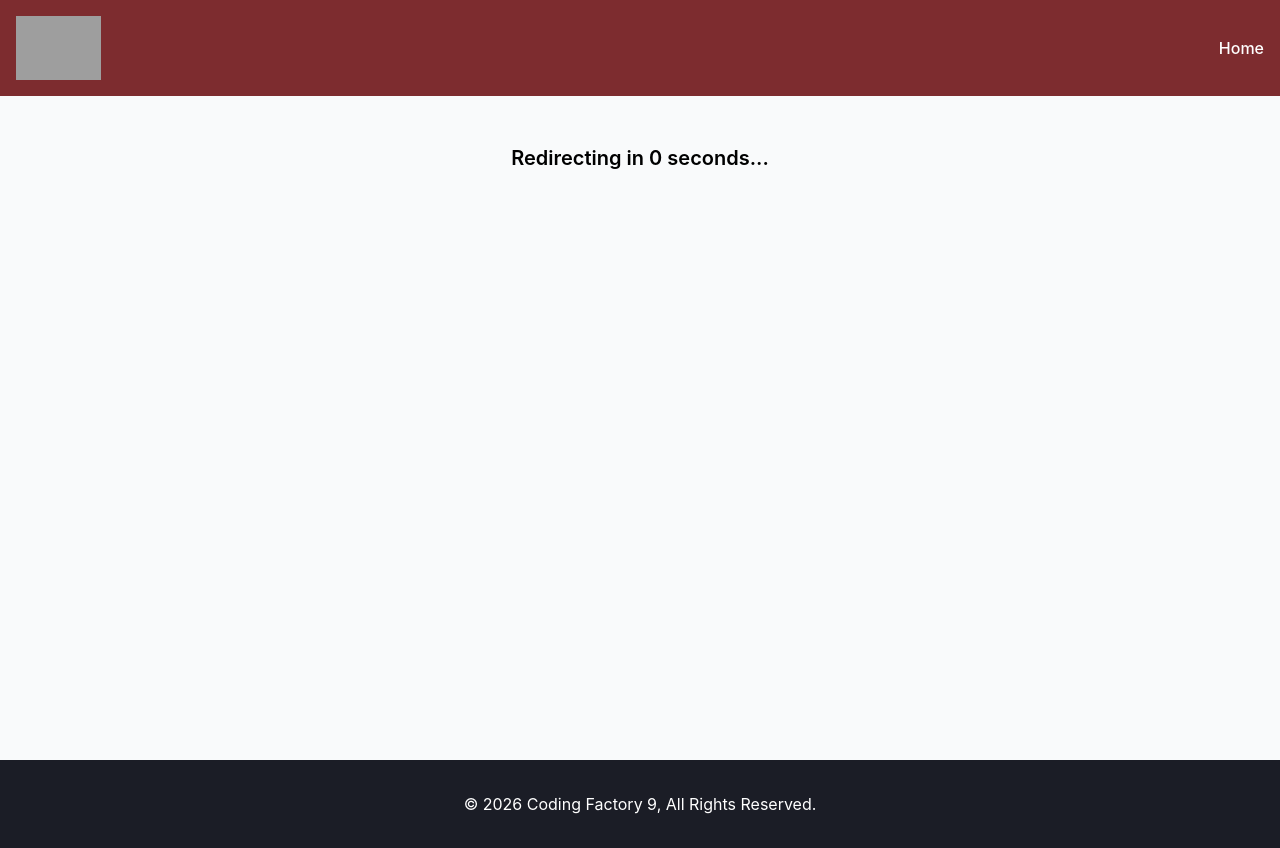
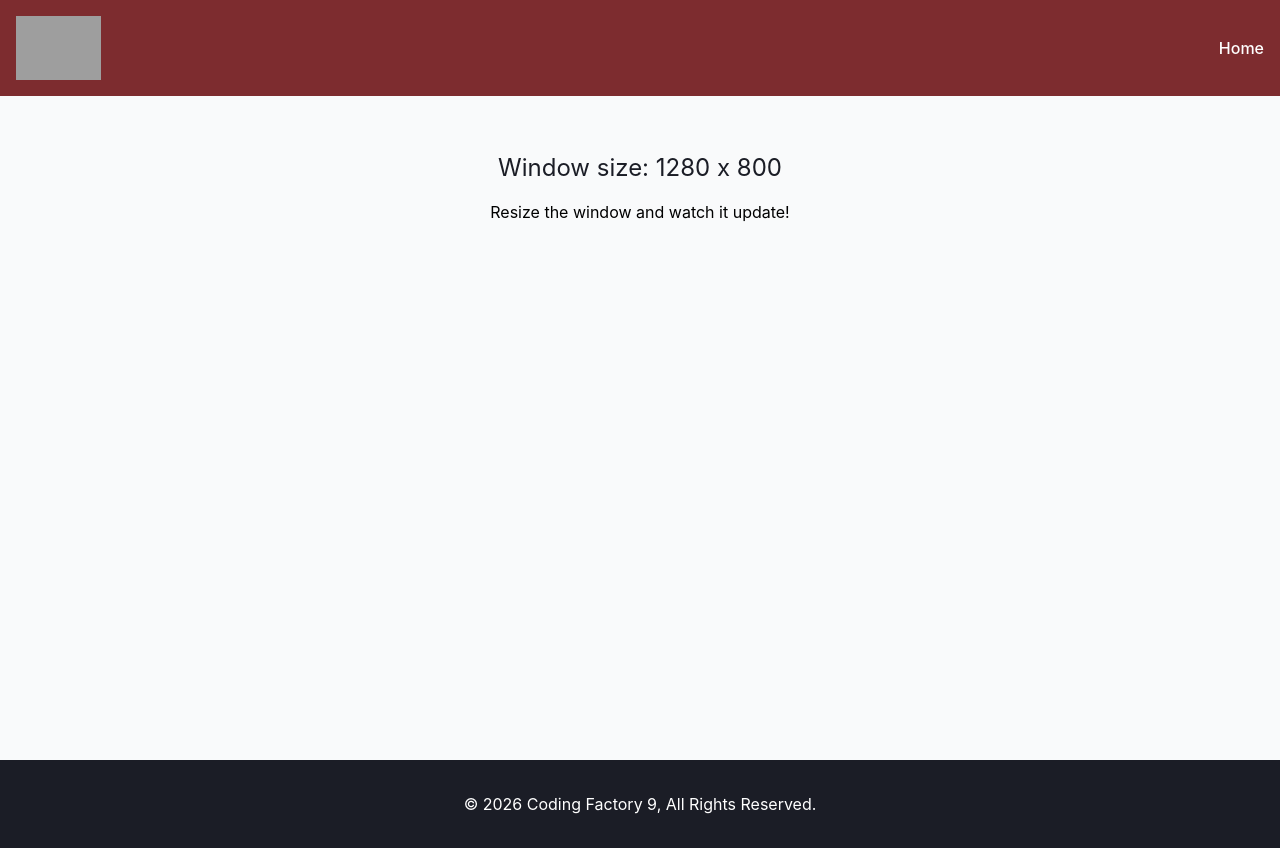
Before and after one commit to PantelisTs/cf9-react, a React (Vite) app: page / in a window 1280 px wide. Before the commit this address led to /examples. Built offline with nearby package versions, Linux system fonts and the light colour scheme; grey boxes are pictures that could not be loaded.

Commit message:
feat: add WindowSize component

```diff
--- a/src/App.tsx
+++ b/src/App.tsx
@@ -4,7 +4,8 @@
 // import ArrowFunctionalComponent from "./components/LessonTwo/ArrowFunctionalComponent.tsx";
 import Layout from "./components/Layout.tsx";
 // import AutoRedirect from "./components/LessonSix/AutoRedirect.tsx";
-import AutoRedirectAdvanced from "./components/LessonSix/AutoRedirectAdvanced.tsx";
+// import AutoRedirectAdvanced from "./components/LessonSix/AutoRedirectAdvanced.tsx";
+import WindowSize from "./components/LessonSix/WindowSize.tsx";
 // import Counter from "./components/LessonFour/Counter.tsx";
 // import CounterAdvanced from "./components/LessonFour/CounterAdvanced.tsx";
 // import ClassCounter from "./components/LessonFour/ClassCounter.tsx";
@@ -115,7 +116,8 @@ function App() {
         {/*LESSON SIX*/}
         <Layout addClasses="bg-gray-50">
             {/*<AutoRedirect/>*/}
-            <AutoRedirectAdvanced />
+            {/*<AutoRedirectAdvanced />*/}
+            <WindowSize/>
         </Layout>
 
     </>
--- /dev/null
+++ b/src/components/LessonSix/WindowSize.tsx
@@ -0,0 +1,35 @@
+import {useEffect, useState} from "react";
+
+const WindowSize = () => {
+const [size, setSize] = useState({
+    width: window.innerWidth,
+    height: window.innerHeight,
+});
+
+useEffect(() => {
+    //SETUP
+    const handleResize = () => {
+        setSize({
+            width: window.innerWidth,
+            height: window.innerHeight,
+        })
+    }
+    window.addEventListener("resize", handleResize)
+
+    //CLEANUP
+    return () => window.removeEventListener("resize", handleResize)
+},[])
+
+    return  (
+        <>
+            <div className="text-center pt-2">
+                <h1 className="text-cf-dark-gray text-2xl mb-4">
+                    Window size: {size.width} x {size.height}
+                </h1>
+                <p>Resize the window and watch it update!</p>
+            </div>
+        </>
+    )
+}
+
+export default WindowSize;
```
